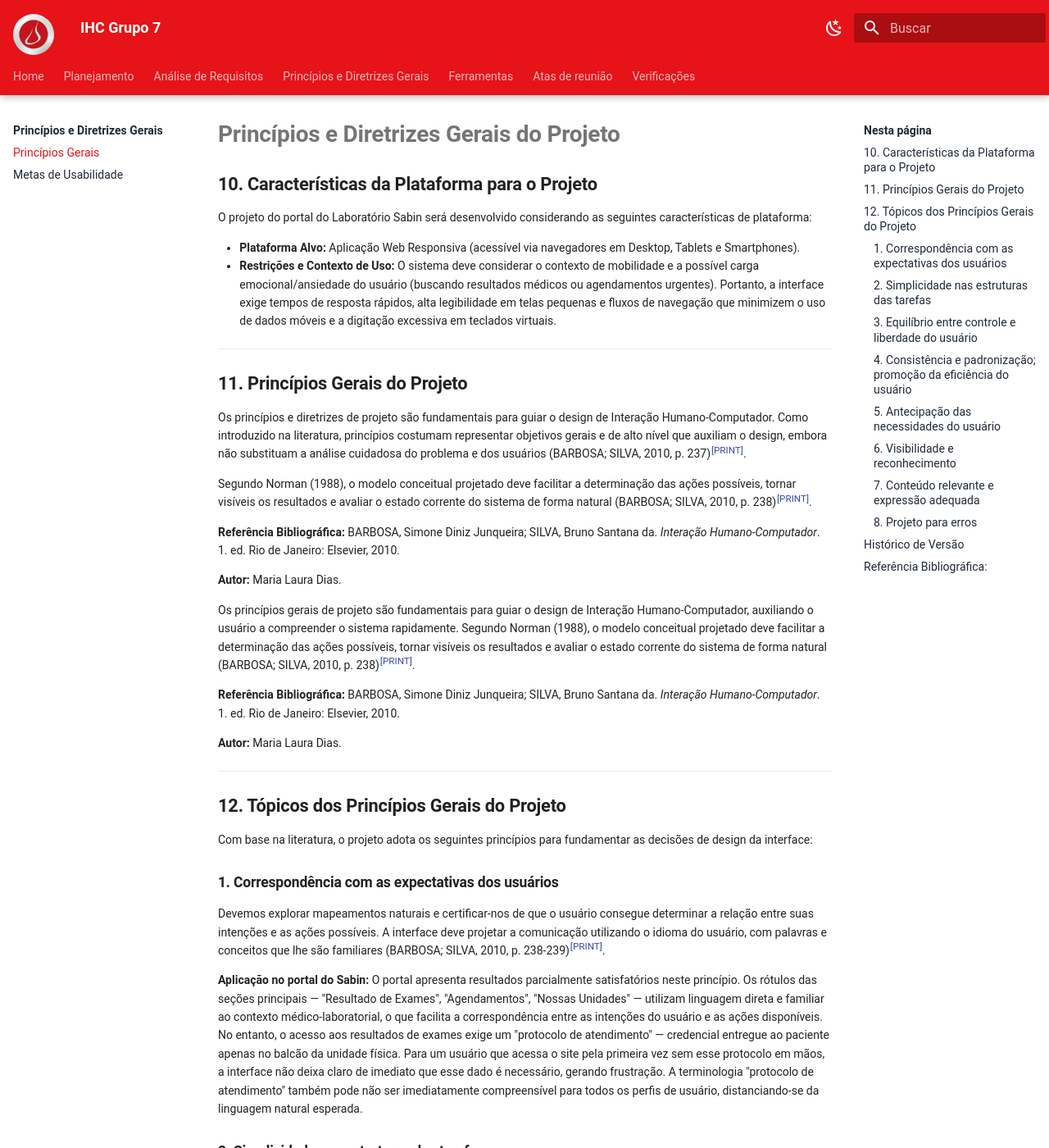
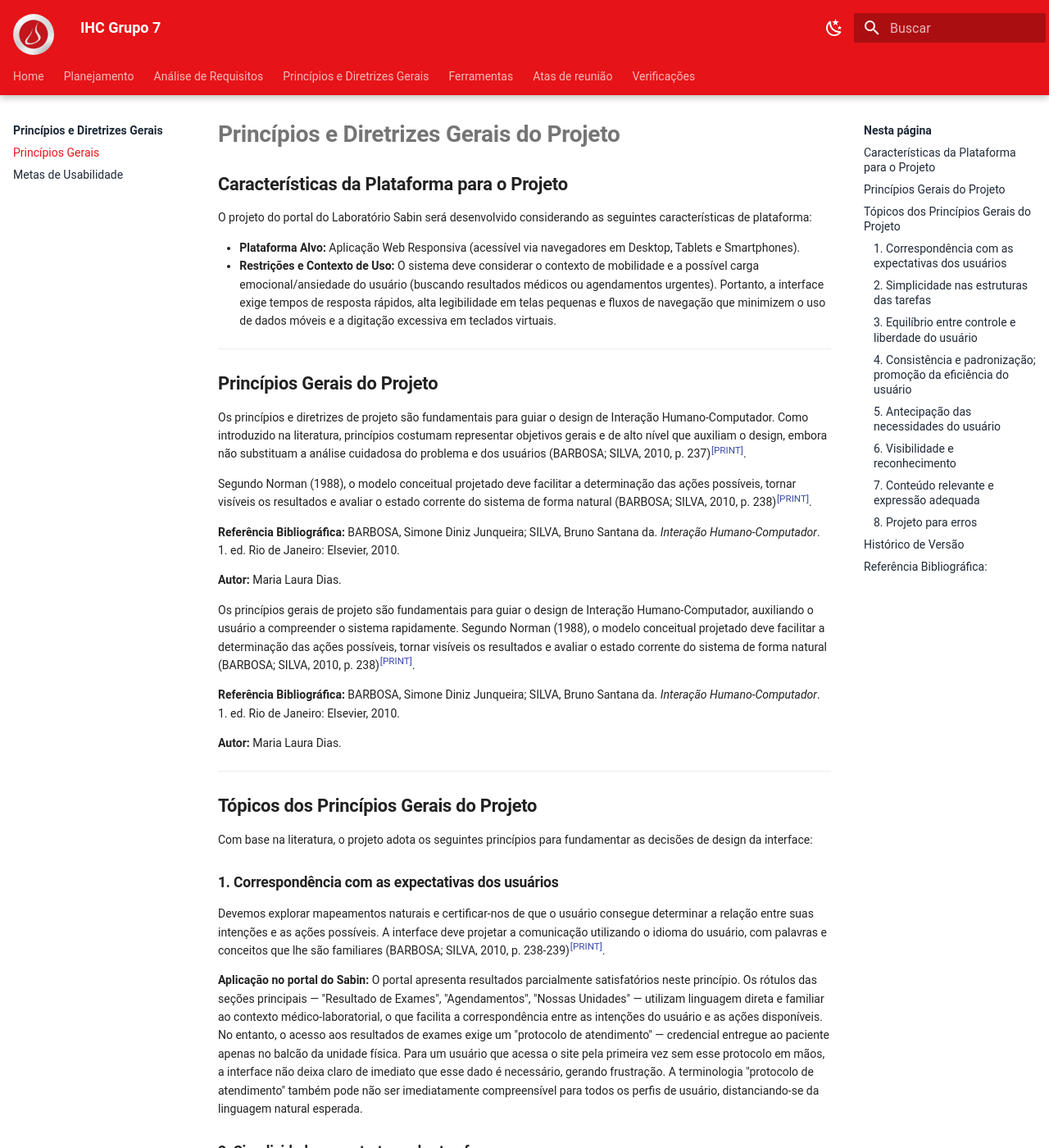
Before and after one commit to Interacao-Humano-Computador/2026.1-Grupo07, an MkDocs documentation site: the page built from docs/principiosgerais/principios.md, in a window 1280 px wide and 1400 px high. Shown: the whole window at 82% size. Built offline with MkDocs 1.6.1 and Material for MkDocs 9.7.7, drawn with Linux system fonts in a browser that asks for light colours.

```diff
--- a/docs/principiosgerais/principios.md
+++ b/docs/principiosgerais/principios.md
@@ -1,7 +1,7 @@
 # Princípios e Diretrizes Gerais do Projeto
 
 
-## 10. Características da Plataforma para o Projeto
+##  Características da Plataforma para o Projeto
 
 O projeto do portal do Laboratório Sabin será desenvolvido considerando as seguintes características de plataforma:
 
@@ -10,18 +10,18 @@
 
 ---
 
-## 11. Princípios Gerais do Projeto
+##  Princípios Gerais do Projeto
 
-Os princípios e diretrizes de projeto são fundamentais para guiar o design de Interação Humano-Computador. Como introduzido na literatura, princípios costumam representar objetivos gerais e de alto nível que auxiliam o design, embora não substituam a análise cuidadosa do problema e dos usuários <span class="hover-image">(BARBOSA; SILVA, 2010, p. 237)<sup class="Print">[PRINT]</sup><img class= "img" src="../assets/cap10-1.jpeg" alt="Trecho da página 237"> </span>.
+Os princípios e diretrizes de projeto são fundamentais para guiar o design de Interação Humano-Computador. Como introduzido na literatura, princípios costumam representar objetivos gerais e de alto nível que auxiliam o design, embora não substituam a análise cuidadosa do problema e dos usuários <span class="hover-image">(BARBOSA; SILVA, 2010, p. 237)<sup class="Print">[PRINT]</sup><img class= "img" src="../../assets/cap10-1.jpeg" alt="Trecho da página 237"> </span>.
 
-Segundo Norman (1988), o modelo conceitual projetado deve facilitar a determinação das ações possíveis, tornar visíveis os resultados e avaliar o estado corrente do sistema de forma natural <span class="hover-image">(BARBOSA; SILVA, 2010, p. 238)<sup class="Print">[PRINT]</sup><img class= "img" src="../assets/cap10-2.jpeg" alt="Trecho da página 238"> </span>.
+Segundo Norman (1988), o modelo conceitual projetado deve facilitar a determinação das ações possíveis, tornar visíveis os resultados e avaliar o estado corrente do sistema de forma natural <span class="hover-image">(BARBOSA; SILVA, 2010, p. 238)<sup class="Print">[PRINT]</sup><img class= "img" src="../../assets/cap10-2.jpeg" alt="Trecho da página 238"> </span>.
 
 **Referência Bibliográfica:**
 BARBOSA, Simone Diniz Junqueira; SILVA, Bruno Santana da. *Interação Humano-Computador*. 1. ed. Rio de Janeiro: Elsevier, 2010.
 
 **Autor:** Maria Laura Dias.
 
-Os princípios gerais de projeto são fundamentais para guiar o design de Interação Humano-Computador, auxiliando o usuário a compreender o sistema rapidamente. Segundo Norman (1988), o modelo conceitual projetado deve facilitar a determinação das ações possíveis, tornar visíveis os resultados e avaliar o estado corrente do sistema de forma natural <span class="hover-image">(BARBOSA; SILVA, 2010, p. 238)<sup class="Print">[PRINT]</sup><img class= "img" src="../assets/cap10-2.jpeg" alt="Trecho da página 238"> </span>.
+Os princípios gerais de projeto são fundamentais para guiar o design de Interação Humano-Computador, auxiliando o usuário a compreender o sistema rapidamente. Segundo Norman (1988), o modelo conceitual projetado deve facilitar a determinação das ações possíveis, tornar visíveis os resultados e avaliar o estado corrente do sistema de forma natural <span class="hover-image">(BARBOSA; SILVA, 2010, p. 238)<sup class="Print">[PRINT]</sup><img class= "img" src="../../assets/cap10-2.jpeg" alt="Trecho da página 238"> </span>.
 
 **Referência Bibliográfica:**
 BARBOSA, Simone Diniz Junqueira; SILVA, Bruno Santana da. *Interação Humano-Computador*. 1. ed. Rio de Janeiro: Elsevier, 2010.
@@ -30,54 +30,54 @@
 
 ---
 
-## 12. Tópicos dos Princípios Gerais do Projeto
+## Tópicos dos Princípios Gerais do Projeto
 
 Com base na literatura, o projeto adota os seguintes princípios para fundamentar as decisões de design da interface:
 
 ### 1. Correspondência com as expectativas dos usuários
-Devemos explorar mapeamentos naturais e certificar-nos de que o usuário consegue determinar a relação entre suas intenções e as ações possíveis. A interface deve projetar a comunicação utilizando o idioma do usuário, com palavras e conceitos que lhe são familiares <span class="hover-image">(BARBOSA; SILVA, 2010, p. 238-239)<sup class="Print">[PRINT]</sup><img class= "img" src="../assets/cap10-2.jpeg" alt="Texto da página 238"> </span>.
+Devemos explorar mapeamentos naturais e certificar-nos de que o usuário consegue determinar a relação entre suas intenções e as ações possíveis. A interface deve projetar a comunicação utilizando o idioma do usuário, com palavras e conceitos que lhe são familiares <span class="hover-image">(BARBOSA; SILVA, 2010, p. 238-239)<sup class="Print">[PRINT]</sup><img class= "img" src="../../assets/cap10-2.jpeg" alt="Texto da página 238"> </span>.
 
 **Aplicação no portal do Sabin:**
 O portal apresenta resultados parcialmente satisfatórios neste princípio. Os rótulos das seções principais — "Resultado de Exames", "Agendamentos", "Nossas Unidades" — utilizam linguagem direta e familiar ao contexto médico-laboratorial, o que facilita a correspondência entre as intenções do usuário e as ações disponíveis. No entanto, o acesso aos resultados de exames exige um "protocolo de atendimento" — credencial entregue ao paciente apenas no balcão da unidade física. Para um usuário que acessa o site pela primeira vez sem esse protocolo em mãos, a interface não deixa claro de imediato que esse dado é necessário, gerando frustração. A terminologia "protocolo de atendimento" também pode não ser imediatamente compreensível para todos os perfis de usuário, distanciando-se da linguagem natural esperada.
 
 ### 2. Simplicidade nas estruturas das tarefas
-É necessário simplificar a estrutura das tarefas, reduzindo a quantidade de planejamento e resolução de problemas que elas requerem, utilizando a tecnologia para apoiar a aprendizagem e manter o usuário no controle <span class="hover-image">(BARBOSA; SILVA, 2010, p. 239)<sup class="Print">[PRINT]</sup><img class= "img" src="../assets/cap10-3.jpeg" alt="Texto da página 239"> </span>.
+É necessário simplificar a estrutura das tarefas, reduzindo a quantidade de planejamento e resolução de problemas que elas requerem, utilizando a tecnologia para apoiar a aprendizagem e manter o usuário no controle <span class="hover-image">(BARBOSA; SILVA, 2010, p. 239)<sup class="Print">[PRINT]</sup><img class= "img" src="../../assets/cap10-3.jpeg" alt="Texto da página 239"> </span>.
 
 **Aplicação no portal do Sabin:**
 A tarefa de acessar resultados de exames apresenta complexidade desnecessária. O fluxo exige que o usuário: (1) localize a opção correta no menu; (2) seja redirecionado para um subdomínio diferente (laudos.sabin.com.br); e (3) insira credenciais que só recebe presencialmente. Esse redirecionamento para um domínio distinto quebra a continuidade da navegação e pode causar desconfiança no usuário. O serviço de pré-cadastro digital representa uma tentativa positiva de simplificação: o usuário preenche dados antecipadamente e chega à unidade com um voucher, evitando etapas presenciais demoradas. Ainda assim, o formulário poderia ser mais guiado, com indicações passo a passo, reduzindo a carga cognitiva de quem o utiliza pela primeira vez.
 
 ### 3. Equilíbrio entre controle e liberdade do usuário
-O ambiente de trabalho "pertence" ao usuário. Devemos reduzir o número de opções e decisões a cada instante para evitar angústia, mas garantir "saídas de emergência" claras (como botões de cancelar ou voltar) para que o usuário navegue sem medo de cometer erros irreversíveis <span class="hover-image">(BARBOSA; SILVA, 2010, p. 240-241)<sup class="Print">[PRINT]</sup><img class= "img" src="../assets/cap10-4.jpeg" alt="Texto da página 240"> </span>.
+O ambiente de trabalho "pertence" ao usuário. Devemos reduzir o número de opções e decisões a cada instante para evitar angústia, mas garantir "saídas de emergência" claras (como botões de cancelar ou voltar) para que o usuário navegue sem medo de cometer erros irreversíveis <span class="hover-image">(BARBOSA; SILVA, 2010, p. 240-241)<sup class="Print">[PRINT]</sup><img class= "img" src="../../assets/cap10-4.jpeg" alt="Texto da página 240"> </span>.
 
 **Aplicação no portal do Sabin:**
 O portal apresenta uma sobrecarga de opções na página inicial: serviços na loja virtual, banners promocionais, múltiplas categorias de exames, agendamentos, convênios, blog e outras funcionalidades são exibidos simultaneamente. Esse excesso de informação pode causar paralisia de decisão, especialmente em usuários que chegam ao site em contexto de urgência ou ansiedade — perfil comum entre os visitantes do portal. Por outro lado, o menu de navegação principal é fixo e acessível em todas as páginas, o que garante ao usuário sempre uma "saída" clara para as seções principais. A melhoria necessária seria uma hierarquização mais clara das informações, priorizando as tarefas mais frequentes — consultar resultado e agendar exame — em detrimento de conteúdo promocional.
 
 ### 4. Consistência e padronização; promoção da eficiência do usuário
-Ações relacionadas em situações semelhantes devem funcionar da mesma forma para facilitar o aprendizado. Além disso, o sistema deve focar na economia de tempo do usuário, mantendo-o produtivamente ocupado, fornecendo atalhos e aceleradores para usuários experientes <span class="hover-image">(BARBOSA; SILVA, 2010, p. 242-243)<sup class="Print">[PRINT]</sup><img class= "img" src="../assets/cap10-6.jpeg" alt="Texto da página 242"> </span>.
+Ações relacionadas em situações semelhantes devem funcionar da mesma forma para facilitar o aprendizado. Além disso, o sistema deve focar na economia de tempo do usuário, mantendo-o produtivamente ocupado, fornecendo atalhos e aceleradores para usuários experientes <span class="hover-image">(BARBOSA; SILVA, 2010, p. 242-243)<sup class="Print">[PRINT]</sup><img class= "img" src="../../assets/cap10-6.jpeg" alt="Texto da página 242"> </span>.
 
 **Aplicação no portal do Sabin:**
 Uma inconsistência relevante é o redirecionamento do usuário ao subdomínio `laudos.sabin.com.br` ao acessar resultados de exames. Esse portal de laudos apresenta identidade visual e estrutura diferentes da página principal, desorientando o usuário e podendo gerar a percepção de que ele saiu do ambiente seguro do Sabin. Quanto à eficiência, o portal disponibiliza um aplicativo móvel (Android e iOS) que permite acesso mais ágil a resultados e agendamentos — um acelerador útil para usuários recorrentes. No entanto, o site em si não oferece atalhos evidentes para tarefas frequentes sem que o usuário precise percorrer o menu completo a cada visita.
 
 ### 5. Antecipação das necessidades do usuário
-O software deve prever o que o usuário quer e precisa, fornecendo as ferramentas necessárias para cada passo do processo antes mesmo que o usuário precise buscá-las, assumindo uma postura proativa na interação <span class="hover-image">(BARBOSA; SILVA, 2010, p. 243-244)<sup class="Print">[PRINT]</sup><img class= "img" src="../assets/cap10-8.jpeg" alt="Texto da página 244"> </span>.
+O software deve prever o que o usuário quer e precisa, fornecendo as ferramentas necessárias para cada passo do processo antes mesmo que o usuário precise buscá-las, assumindo uma postura proativa na interação <span class="hover-image">(BARBOSA; SILVA, 2010, p. 243-244)<sup class="Print">[PRINT]</sup><img class= "img" src="../../assets/cap10-8.jpeg" alt="Texto da página 244"> </span>.
 
 **Aplicação no portal do Sabin:**
 O Sabin demonstra esforços neste princípio com funcionalidades como a página de "Preparo de Exames", que antecipa a necessidade do paciente de saber como se preparar antes da coleta. As notificações enviadas por e-mail e telefone sobre a liberação de resultados e o andamento do pré-cadastro também representam uma postura proativa bem-sucedida. No entanto, ao acessar o portal, o usuário que aguarda um resultado não encontra um caminho imediato e destacado para essa tarefa — que é a ação mais provável e urgente para grande parte dos visitantes. Uma melhoria seria exibir, como destaque principal da página inicial, o acesso a "Resultados de Exames" e "Agendamentos", com os campos de autenticação já visíveis sem redirecionamentos.
 
 ### 6. Visibilidade e reconhecimento
-O designer deve tornar as coisas visíveis, encurtando os golfos de execução e avaliação. O sistema não deve exigir que o usuário memorize informações de uma tela para a outra; as opções devem estar prontamente disponíveis para reconhecimento visual <span class="hover-image">(BARBOSA; SILVA, 2010, p. 244-245)<sup class="Print">[PRINT]</sup><img class= "img" src="../assets/cap10-9.jpeg" alt="Texto da página 245"> </span>.
+O designer deve tornar as coisas visíveis, encurtando os golfos de execução e avaliação. O sistema não deve exigir que o usuário memorize informações de uma tela para a outra; as opções devem estar prontamente disponíveis para reconhecimento visual <span class="hover-image">(BARBOSA; SILVA, 2010, p. 244-245)<sup class="Print">[PRINT]</sup><img class= "img" src="../../assets/cap10-9.jpeg" alt="Texto da página 245"> </span>.
 
 **Aplicação no portal do Sabin:**
 O portal apresenta uma violação clara deste princípio no fluxo de acesso a resultados: o usuário precisa memorizar — ou ter em mãos — o número do protocolo de atendimento, fornecido somente de forma física no momento da coleta. Caso o perca, o site não oferece um caminho de recuperação visível e intuitivo; a orientação disponível é buscar o balcão da unidade, negando a proposta do serviço digital. Como ponto positivo, o sistema de busca por unidades exibe um mapa interativo com as localizações — um exemplo de visibilidade adequada, pois o usuário reconhece a unidade mais próxima sem precisar memorizar endereços.
 
 ### 7. Conteúdo relevante e expressão adequada
-A interface deve seguir a máxima da quantidade ("menos é mais"), onde os diálogos não devem conter informações irrelevantes ou raramente necessárias. Mensagens devem ser concisas e a apresentação gráfica deve garantir legibilidade <span class="hover-image">(BARBOSA; SILVA, 2010, p. 246-247)<sup class="Print">[PRINT]</sup><img class= "img" src="../assets/cap10-10.jpeg" alt="Texto da página 246"> </span>.
+A interface deve seguir a máxima da quantidade ("menos é mais"), onde os diálogos não devem conter informações irrelevantes ou raramente necessárias. Mensagens devem ser concisas e a apresentação gráfica deve garantir legibilidade <span class="hover-image">(BARBOSA; SILVA, 2010, p. 246-247)<sup class="Print">[PRINT]</sup><img class= "img" src="../../assets/cap10-10.jpeg" alt="Texto da página 246"> </span>.
 
 **Aplicação no portal do Sabin:**
 A página inicial do Sabin concentra grande volume de conteúdo promocional — banners de vacinas, loja virtual, campanhas de saúde — que compete visualmente com as tarefas primárias do usuário. Para um paciente que acessa o site exclusivamente para consultar um resultado ou agendar um exame, esse excesso de conteúdo constitui ruído visual que aumenta o tempo de tarefa e a carga cognitiva, contrariando a máxima da quantidade descrita por Barbosa e Silva (2010). Avisos de segurança importantes, como o alerta sobre golpistas que usam indevidamente o nome do Sabin, estão presentes no portal, demonstrando preocupação com conteúdo relevante para a proteção do usuário. Contudo, esses avisos poderiam ser mais destacados visualmente, dado seu caráter crítico.
 
 ### 8. Projeto para erros
-O designer deve assumir que qualquer erro potencial será cometido e, em primeiro lugar, tentar evitar que eles ocorram. Caso ocorram, o sistema deve ajudar o usuário a se recuperar facilmente, tornando ações perigosas reversíveis e oferecendo mensagens de erro expressas em linguagem simples e construtiva, sem códigos indecifráveis <span class="hover-image">(BARBOSA; SILVA, 2010, p. 247)<sup class="Print">[PRINT]</sup><img class= "img" src="../assets/cap10-11.jpeg" alt="Texto da página 247"> </span>.
+O designer deve assumir que qualquer erro potencial será cometido e, em primeiro lugar, tentar evitar que eles ocorram. Caso ocorram, o sistema deve ajudar o usuário a se recuperar facilmente, tornando ações perigosas reversíveis e oferecendo mensagens de erro expressas em linguagem simples e construtiva, sem códigos indecifráveis <span class="hover-image">(BARBOSA; SILVA, 2010, p. 247)<sup class="Print">[PRINT]</sup><img class= "img" src="../../assets/cap10-11.jpeg" alt="Texto da página 247"> </span>.
 
 **Aplicação no portal do Sabin:**
 O portal apresenta lacunas neste princípio. O fluxo de recuperação de protocolo perdido — situação de erro bastante comum — não é suficientemente visível ou guiado. A orientação disponível direciona o usuário ao WhatsApp ou ao balcão físico, o que representa uma quebra do fluxo digital e aumenta o esforço necessário para se recuperar do erro. Como ponto positivo, o formulário de pré-cadastro inclui instruções de preenchimento nos campos, contribuindo para a prevenção de erros antes que ocorram. A oferta de múltiplos canais de suporte (telefone, WhatsApp e FAQ) também representa uma rede de segurança para o usuário em situação de dificuldade, embora o acesso a esses canais pudesse ser mais imediato e contextualizado dentro do próprio fluxo de tarefas.
```
